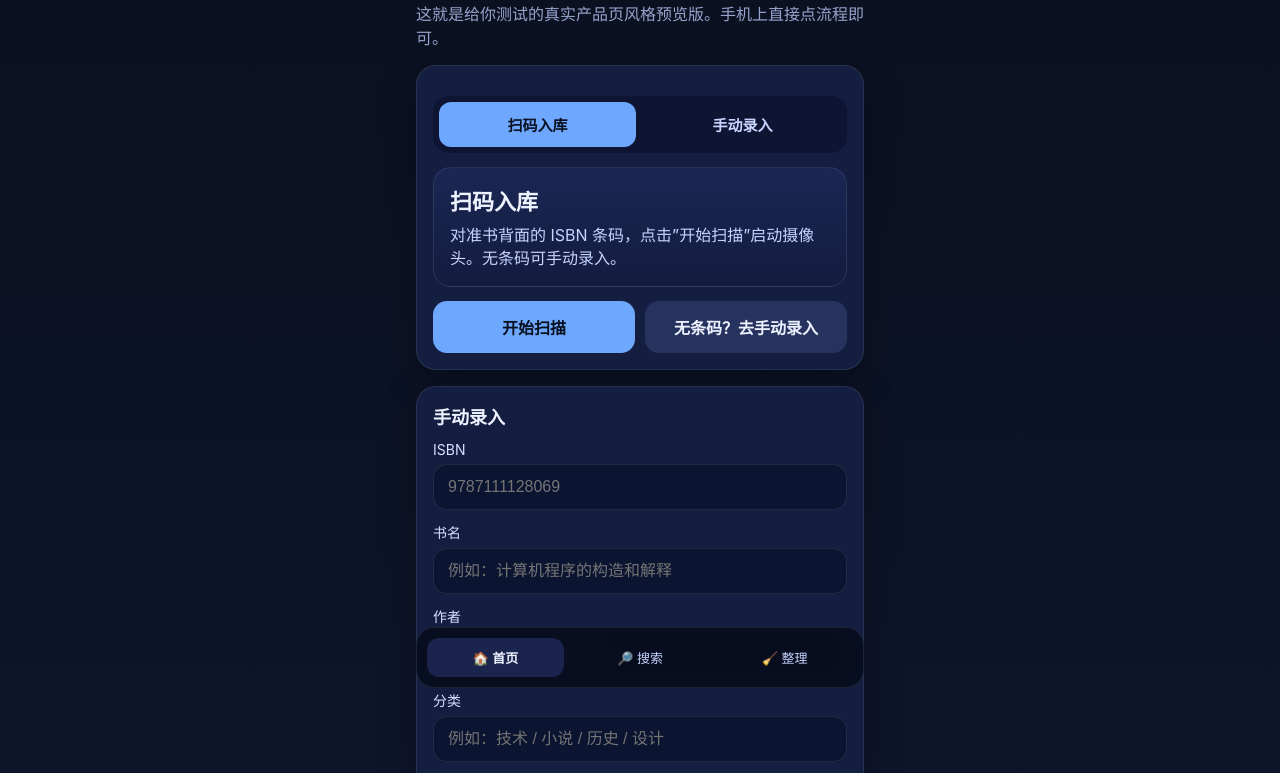
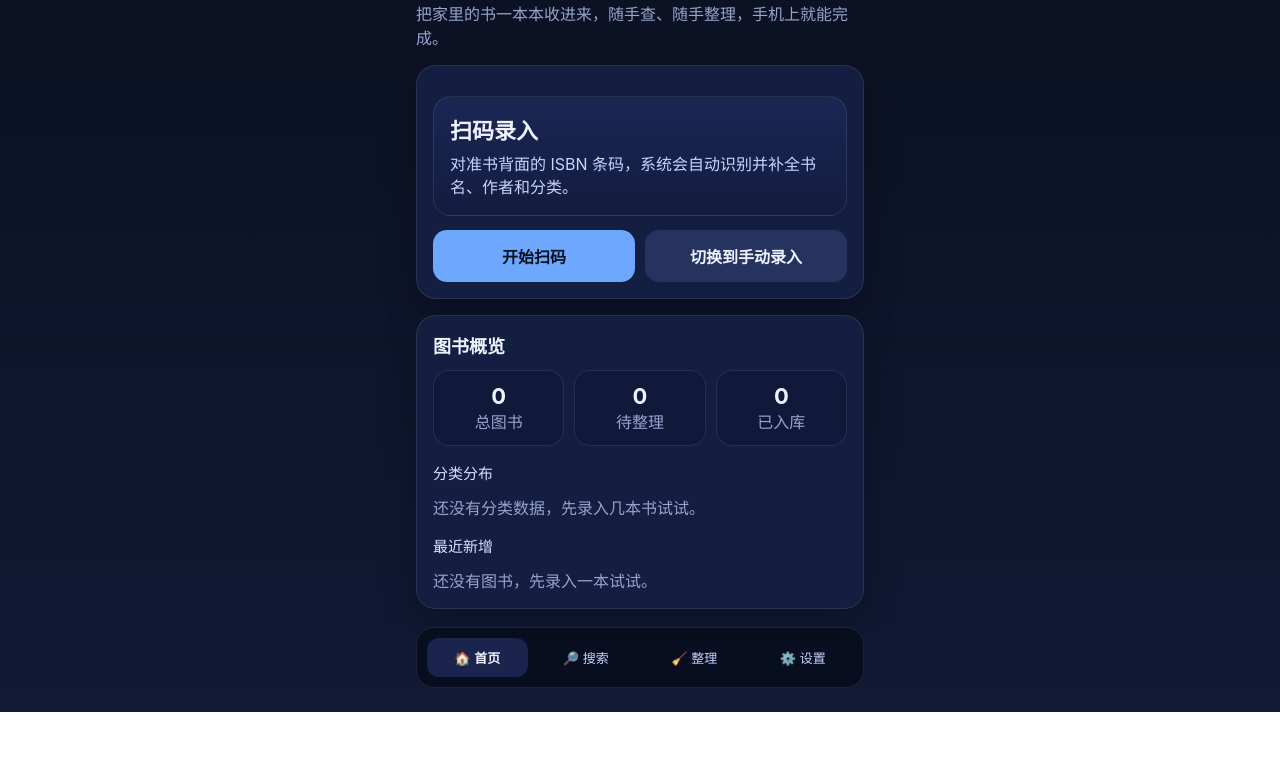
Before and after one commit to HoranCheng/home-library-system, a website: page library-system/preview/index.html in a window 1280 px wide. Shown: the part 112-885 px from the top of the page. After the commit the page ends 824 px from the top, so only its background shows below. Drawn offline with Linux system fonts and the light colour scheme.

Commit message:
refactor(ui): polish product copy and separate app sections

```diff
--- a/library-system/preview/index.html
+++ b/library-system/preview/index.html
@@ -3,7 +3,7 @@
 <head>
   <meta charset="UTF-8" />
   <meta name="viewport" content="width=device-width, initial-scale=1, viewport-fit=cover" />
-  <title>家用图书管理系统 v0.1.1</title>
+  <title>毛毛图书管理系统</title>
   <style>
     :root {
       --bg:#0b1020; --bg2:#111935; --card:#151f42; --line:rgba(255,255,255,.09);
@@ -92,27 +92,22 @@
 <body>
   <div class="app">
     <div class="topbar">
-      <div class="pill">📚 v0.1.1 可测试预览</div>
+      <div class="pill">📚 毛毛图书管理系统</div>
       <div class="pill" id="modePill">当前模式：扫码</div>
     </div>
 
-    <h1>家用图书管理系统</h1>
-    <p class="muted">这就是给你测试的真实产品页风格预览版。手机上直接点流程即可。</p>
+    <h1>毛毛图书管理系统</h1>
+    <p class="muted">把家里的书一本本收进来，随手查、随手整理，手机上就能完成。</p>
 
-    <div class="card">
-      <div class="segmented">
-        <button id="scanTab" class="active">扫码入库</button>
-        <button id="manualTab">手动录入</button>
-      </div>
-
+    <div class="card" id="scanSection">
       <div class="hero" id="hero">
-        <h2 id="heroTitle">扫码入库</h2>
-        <p id="heroDesc">适合手边有条码的新书。当前预览版用“模拟扫码失败”来走兜底流程。</p>
+        <h2 id="heroTitle">扫码录入</h2>
+        <p id="heroDesc">对准书背面的 ISBN 条码，系统会自动识别并补全书名、作者和分类。</p>
       </div>
 
       <div class="actions" id="scanActions">
-        <button class="btn primary" id="scanBtn">开始扫描</button>
-        <button class="btn secondary" id="scanFailBtn">无条码？去手动录入</button>
+        <button class="btn primary" id="scanBtn">开始扫码</button>
+        <button class="btn secondary" id="scanFailBtn">切换到手动录入</button>
       </div>
       <div class="scanner-box" id="scannerBox">
         <video id="scannerVideo" autoplay playsinline muted class="scanner-video"></video>
@@ -122,7 +117,7 @@
       <div id="scanNotice"></div>
     </div>
 
-    <div class="card" id="manualCard">
+    <div class="card hidden" id="manualCard">
       <h2 class="section-title">手动录入</h2>
       <div class="field">
         <label>ISBN</label>
@@ -182,8 +177,8 @@
       <div id="organizeNotice"></div>
     </div>
 
-    <div class="card" id="settingsSection">
-      <h2 class="section-title">设置 / 导出导入</h2>
+    <div class="card hidden" id="settingsSection">
+      <h2 class="section-title">设置与数据管理</h2>
       <div class="actions">
         <button class="btn secondary" id="exportJsonBtn">导出 JSON</button>
         <button class="btn secondary" id="exportCsvBtn">导出 CSV</button>
@@ -204,6 +199,7 @@
       <button id="navHome" class="active">🏠 首页</button>
       <button id="navSearch">🔎 搜索</button>
       <button id="navOrganize">🧹 整理</button>
+      <button id="navSettings">⚙️ 设置</button>
     </div>
   </div>
 
@@ -212,6 +208,7 @@
     const META_KEY = 'lib:meta:v1';
     const MODE_KEY = 'lib:home:mode:v1';
     const PAGE_KEY = 'lib:page:v1';
+    const ENTRY_KEY = 'lib:entry:v1';
 
     function makeId() {
       try {
@@ -236,9 +233,11 @@
     }
     function getMode() { return localStorage.getItem(MODE_KEY) === 'manual' ? 'manual' : 'scan'; }
     function setMode(mode) { localStorage.setItem(MODE_KEY, mode); render(); }
+    function getEntryMode() { return localStorage.getItem(ENTRY_KEY) === 'manual' ? 'manual' : 'scan'; }
+    function setEntryMode(mode) { localStorage.setItem(ENTRY_KEY, mode); render(); }
     function getPage() {
       const page = localStorage.getItem(PAGE_KEY);
-      return ['home', 'search', 'organize'].includes(page) ? page : 'home';
+      return ['home', 'search', 'organize', 'settings'].includes(page) ? page : 'home';
     }
     function setPage(page) { localStorage.setItem(PAGE_KEY, page); render(); }
     function makeNotice(kind, text) { return `<div class="notice ${kind}">${text}</div>`; }
@@ -248,8 +247,6 @@
 
     const els = {
       modePill: document.getElementById('modePill'),
-      scanTab: document.getElementById('scanTab'),
-      manualTab: document.getElementById('manualTab'),
       heroTitle: document.getElementById('heroTitle'),
       heroDesc: document.getElementById('heroDesc'),
       scanBtn: document.getElementById('scanBtn'),
@@ -267,6 +264,8 @@
       inCount: document.getElementById('inCount'),
       categoryChips: document.getElementById('categoryChips'),
       bookList: document.getElementById('bookList'),
+      scanSection: document.getElementById('scanSection'),
+      manualCard: document.getElementById('manualCard'),
       homeSection: document.getElementById('homeSection'),
       searchSection: document.getElementById('searchSection'),
       organizeSection: document.getElementById('organizeSection'),
@@ -281,6 +280,7 @@
       navHome: document.getElementById('navHome'),
       navSearch: document.getElementById('navSearch'),
       navOrganize: document.getElementById('navOrganize'),
+      navSettings: document.getElementById('navSettings'),
       exportJsonBtn: document.getElementById('exportJsonBtn'),
       exportCsvBtn: document.getElementById('exportCsvBtn'),
       importText: document.getElementById('importText'),
@@ -310,25 +310,26 @@
     }
 
     function render() {
-      const mode = getMode();
       const page = getPage();
-      els.modePill.textContent = `当前模式：${mode === 'scan' ? '扫码' : '手动'}`;
-      els.scanTab.classList.toggle('active', mode === 'scan');
-      els.manualTab.classList.toggle('active', mode === 'manual');
-      els.heroTitle.textContent = mode === 'scan' ? '扫码入库' : '手动录入';
-      els.heroDesc.textContent = mode === 'scan'
-        ? '对准书背面的 ISBN 条码，点击”开始扫描”启动摄像头。无条码可手动录入。'
-        : '适合旧书、无条码图书。填写 ISBN / 书名 / 作者后即可保存。';
-      els.scanBtn.textContent = mode === 'scan' ? (scannerActive ? '停止扫描' : '开始扫描') : '保存图书';
-      els.scanFailBtn.textContent = mode === 'scan' ? '无条码？去手动录入' : '切换到扫码入库';
+      const entryMode = getEntryMode();
+      els.modePill.textContent = `当前页面：${page === 'home' ? (entryMode === 'scan' ? '扫码录入' : '手动录入') : page === 'search' ? '搜索' : page === 'organize' ? '整理' : '设置'}`;
+      els.heroTitle.textContent = entryMode === 'scan' ? '扫码录入' : '手动录入';
+      els.heroDesc.textContent = entryMode === 'scan'
+        ? '对准书背面的 ISBN 条码，系统会自动识别并补全书名、作者和分类。'
+        : '适合旧书、无条码图书。填写 ISBN、书名、作者和分类后即可保存。';
+      els.scanBtn.textContent = entryMode === 'scan' ? (scannerActive ? '停止扫码' : '开始扫码') : '保存图书';
+      els.scanFailBtn.textContent = entryMode === 'scan' ? '切换到手动录入' : '切换到扫码录入';
 
       els.navHome.classList.toggle('active', page === 'home');
       els.navSearch.classList.toggle('active', page === 'search');
       els.navOrganize.classList.toggle('active', page === 'organize');
+      els.navSettings.classList.toggle('active', page === 'settings');
+      els.scanSection.classList.toggle('hidden', !(page === 'home' && entryMode === 'scan'));
+      els.manualCard.classList.toggle('hidden', !(page === 'home' && entryMode === 'manual'));
       els.homeSection.classList.toggle('hidden', page !== 'home');
       els.searchSection.classList.toggle('hidden', page !== 'search');
       els.organizeSection.classList.toggle('hidden', page !== 'organize');
-      els.settingsSection.classList.toggle('hidden', page !== 'home');
+      els.settingsSection.classList.toggle('hidden', page !== 'settings');
 
       const books = loadBooks();
       els.totalCount.textContent = String(books.length);
@@ -373,14 +374,13 @@
       return s.length === 0 || s.length === 10 || s.length === 13;
     }
 
-    els.scanTab.onclick = () => setMode('scan');
-    els.manualTab.onclick = () => setMode('manual');
     els.navHome.onclick = () => setPage('home');
     els.navSearch.onclick = () => setPage('search');
     els.navOrganize.onclick = () => setPage('organize');
+    els.navSettings.onclick = () => setPage('settings');
 
     els.scanBtn.onclick = () => {
-      if (getMode() === 'scan') {
+      if (getEntryMode() === 'scan') {
         if (scannerActive) { stopScanner(); } else { startScanner(); }
       } else {
         els.saveBtn.click();
@@ -388,12 +388,12 @@
     };
 
     els.scanFailBtn.onclick = () => {
-      if (getMode() === 'scan') {
+      if (getEntryMode() === 'scan') {
         stopScanner();
-        setMode('manual');
-        els.scanNotice.innerHTML = makeNotice('warn', '已切换到手动录入。请填写 ISBN / 书名 / 作者。');
+        setEntryMode('manual');
+        els.scanNotice.innerHTML = makeNotice('warn', '已切换到手动录入。');
       } else {
-        setMode('scan');
+        setEntryMode('scan');
       }
     };
 
@@ -514,7 +514,7 @@
           els.author.value = book.author || '';
           els.category.value = book.category || '';
           els.saveBtn.textContent = '保存修改';
-          setMode('manual');
+          setEntryMode('manual');
           setPage('home');
           els.manualNotice.innerHTML = makeNotice('warn', `正在编辑：${escapeHtml(book.title || '未命名图书')}`);
         } else if (menuAction.dataset.action === 'delete') {
@@ -674,11 +674,11 @@
       const isbn = rawValue.replace(/[^0-9Xx]/g, '');
       if (isbn.length === 10 || isbn.length === 13) {
         els.isbn.value = isbn;
-        setMode('manual');
+        setEntryMode('manual');
         fillBookMetaByIsbn(isbn, 'scan');
       } else {
         els.scanNotice.innerHTML = makeNotice('warn', `识别到条码但非 ISBN 格式（${escapeHtml(rawValue)}），请手动录入 ISBN。`);
-        setMode('manual');
+        setEntryMode('manual');
       }
     }
 
```
